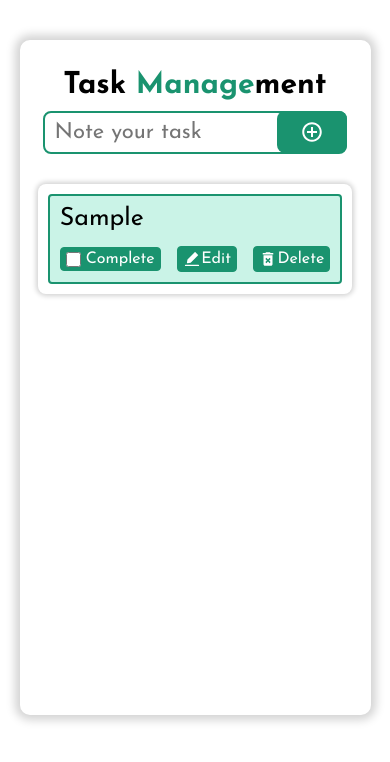
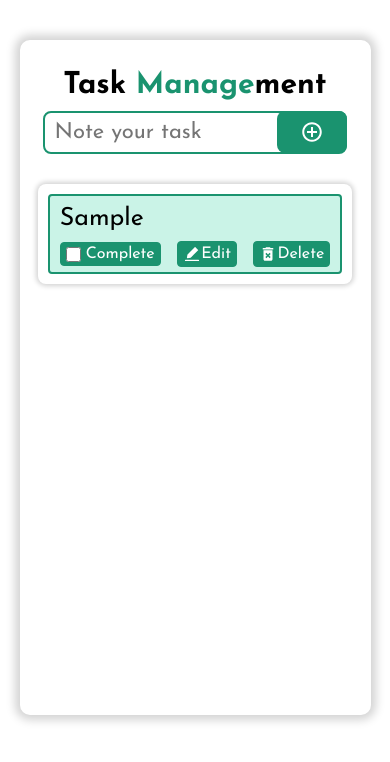
Before and after one commit to devRezaulKarim/task-management-app, a React (Vite) app: page / in a window 390 px wide. Both pictures are taken after typing "Sample" into the empty fields and a click on the button 312 px from the left and 132 px from the top of the page. Shown: the top 762 px of the page. Built offline with nearby package versions, Linux system fonts and the light colour scheme.

Commit message:
Responsive done

```diff
--- a/src/Pages/AllStyles.css
+++ b/src/Pages/AllStyles.css
@@ -135,6 +135,8 @@ task list style
     background-color: #caf3e7;
     border-radius: 0.4rem;
     border: 2px solid #1a936f;
+    position: relative;
+    min-height: 7rem;
 
     & textarea {
       resize: none;
@@ -158,6 +160,10 @@ task list style
       align-items: center;
       justify-content: space-between;
       text-align: right;
+      position: absolute;
+      left: 1rem;
+      right: 1rem;
+      bottom: 0.5rem;
 
       & .checkBox {
         display: flex;
@@ -281,7 +287,9 @@ responsive
     }
   }
   .tasksList {
+    grid-template-columns: repeat(1, 1fr);
     & .taskItem {
+      min-height: 10rem;
       & .task {
         font-size: 3rem;
       }
@@ -357,6 +365,7 @@ responsive
     width: 98%;
     padding: 1rem;
     & .taskItem {
+      min-height: 8rem;
       & .task {
         font-size: 2.5rem;
       }
```
